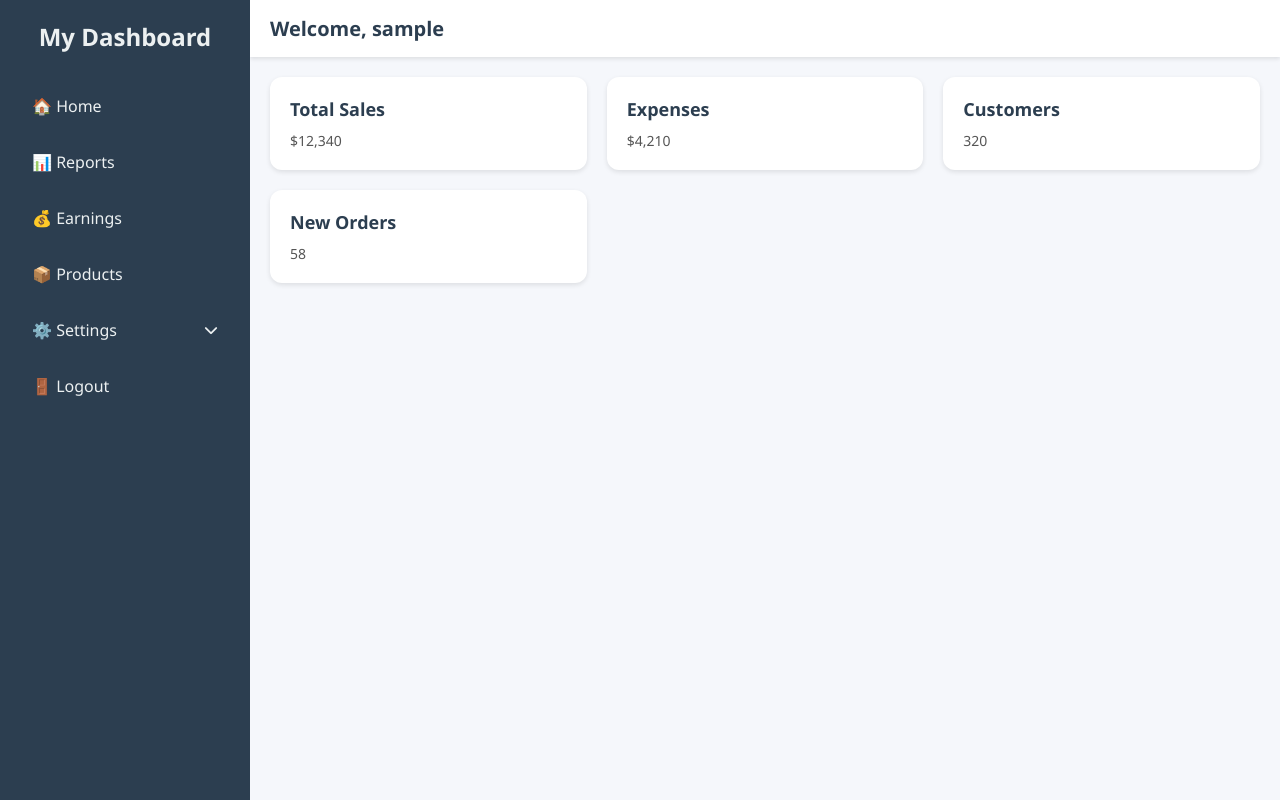
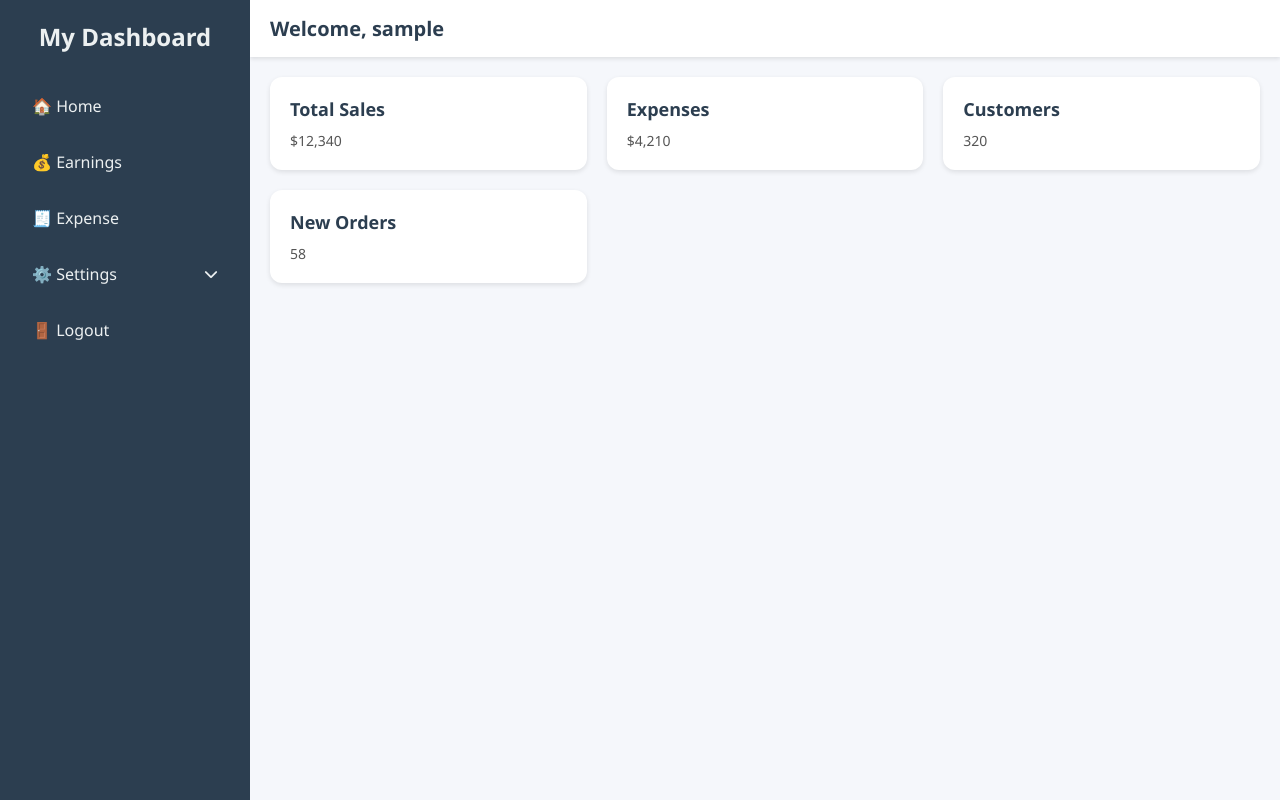
Before and after one commit to Mumu273/accounts_management, a Django app: page /dashboard in a window 1280 px wide. Run offline with Django 5.2, Linux system fonts and the light colour scheme; the visitor is signed in with stand-in values (Sample User, id 1).

Commit message:
sub menu added to sub menu

```diff
--- a/templates/layouts/dashboard_base.html
+++ b/templates/layouts/dashboard_base.html
@@ -15,9 +15,10 @@
   <div class="sidebar" id="sidebar">
       <h2>My Dashboard</h2>
       <a href="#">🏠 Home</a>
-      <a href="#">📊 Reports</a>
+<!--      <a href="#">📊 Reports</a>-->
       <a href="#">💰 Earnings</a>
-      <a href="#">📦 Products</a>
+<!--      <a href="#">📦 Products</a>-->
+      <a href="#">🧾 Expense</a>
 
       <!-- Settings with toggle -->
       <div class="sidebar-item">
@@ -26,8 +27,9 @@
             <i class="fas fa-chevron-down toggle-icon"></i>
           </div>
           <div class="submenu">
-            <a href="#">Earning Category</a>
-            <a href="#">Expense Category</a>
+              <a href="#">💵 Earning Category</a>
+              <a href="#">📝 Expense Category</a>
+              <a href="#">🔑 Change Password</a>
           </div>
       </div>
       <a href="{% url 'logout' %}">🚪 Logout</a>
```
